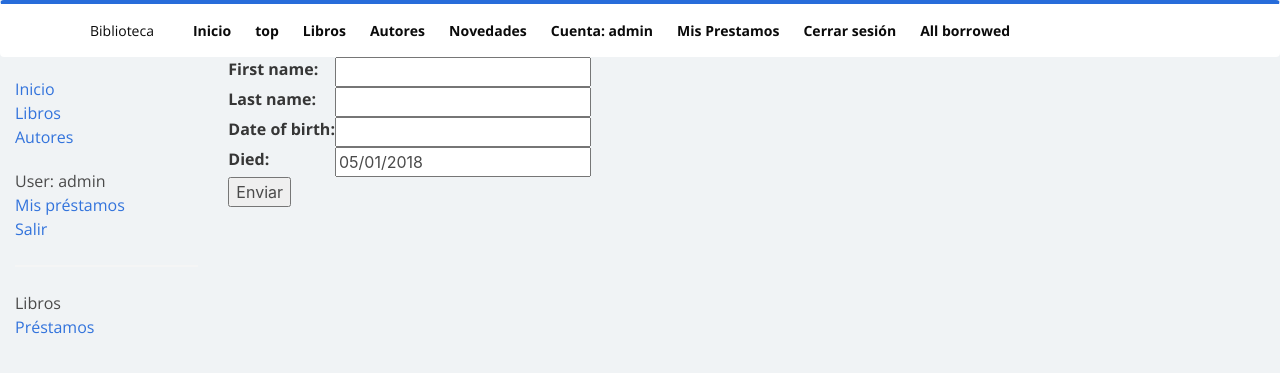
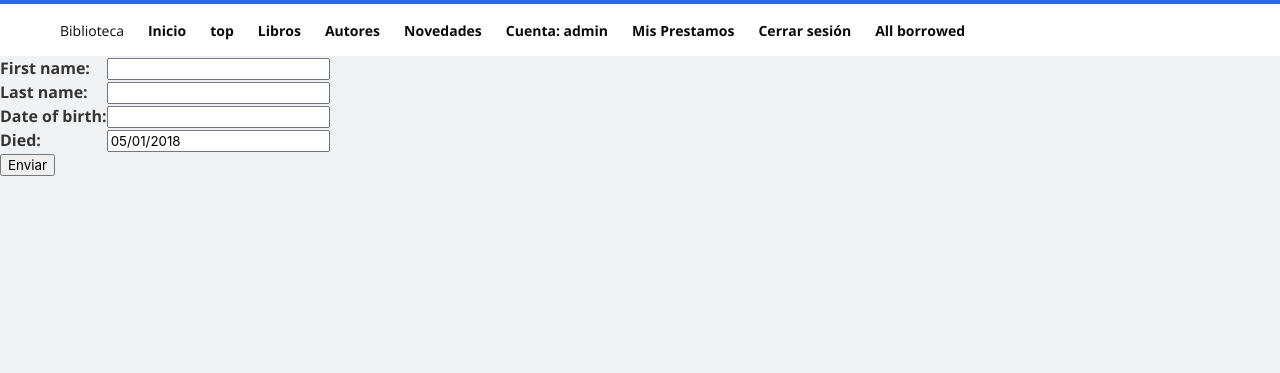
Before and after one commit to greghernandez/bib, a Django app: page /catalog/author/create/ in a window 1280 px wide. Shown: the top 373 px of the page. Run offline with Django 3.2, Linux system fonts and the light colour scheme; a user stored in the database is signed in; some libraries are stand-ins or nearby versions.

```diff
--- a/catalog/templates/base_generic.html
+++ b/catalog/templates/base_generic.html
@@ -5,9 +5,10 @@
   {% block title %}<title>Biblioteca</title>{% endblock %}
   <meta charset="utf-8">
   <meta name="viewport" content="width=device-width, initial-scale=1">
+  <!--
   <link rel="stylesheet" href="https://maxcdn.bootstrapcdn.com/bootstrap/3.3.7/css/bootstrap.min.css">
   <script src="https://ajax.googleapis.com/ajax/libs/jquery/1.12.4/jquery.min.js"></script>
-  <script src="https://maxcdn.bootstrapcdn.com/bootstrap/3.3.7/js/bootstrap.min.js"></script>
+  <script src="https://maxcdn.bootstrapcdn.com/bootstrap/3.3.7/js/bootstrap.min.js"></script>-->
   <link rel="stylesheet" href="https://maxcdn.bootstrapcdn.com/font-awesome/4.7.0/css/font-awesome.min.css">
   <link href="https://fonts.googleapis.com/css?family=Open+Sans:300,400,700" rel="stylesheet">
   <!-- Bulma Version 0.7.1-->
@@ -72,37 +73,6 @@
 
 <div class="container-fluid">
 
-<div class="row">
-  <div class="col-sm-2">
-  {% block sidebar %}
-  <ul class="sidebar-nav">
-    <li><a href="{% url 'index' %}">Inicio</a></li>
-    <li><a href="{% url 'books' %}">Libros</a></li>
-    <li><a href="{% url 'authors' %}">Autores</a></li>
-  </ul>
-
-  <ul class="sidebar-nav">
-   {% if user.is_authenticated %}
-     <li>User: {{ user.get_username }}</li>
-     <li><a href="{% url 'my-borrowed' %}">Mis préstamos</a></li>
-     <li><a href="{% url 'logout'%}?next={{request.path}}">Salir</a></li>
-   {% else %}
-     <li><a href="{% url 'login'%}?next={{request.path}}">Entrar</a></li>
-   {% endif %}
-  </ul>
-
-   {% if user.is_staff %}
-   <hr />
-   <ul class="sidebar-nav">
-   <li>Libros</li>
-   {% if perms.catalog.can_mark_returned %}
-   <li><a href="{% url 'all-borrowed' %}">Préstamos</a></li>
-   {% endif %}
-   </ul>
-    {% endif %}
-
-{% endblock %}
-  </div>
   <div class="col-sm-10 ">
   {% block content %}{% endblock %}
 
@@ -129,5 +99,7 @@
 </div>
 
 </div>
+<script async type="text/javascript" src="/static/js/bulma.js"></script>
 </body>
+
 </html>
```
